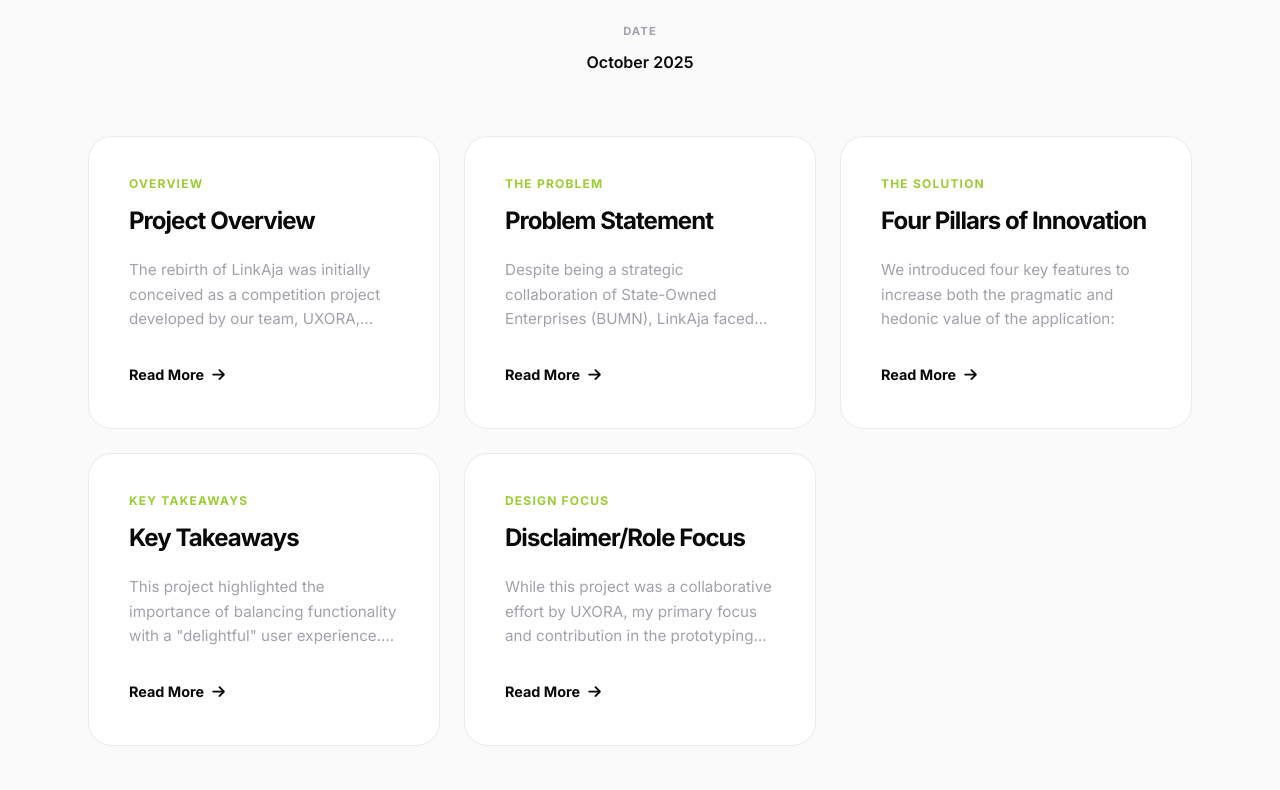
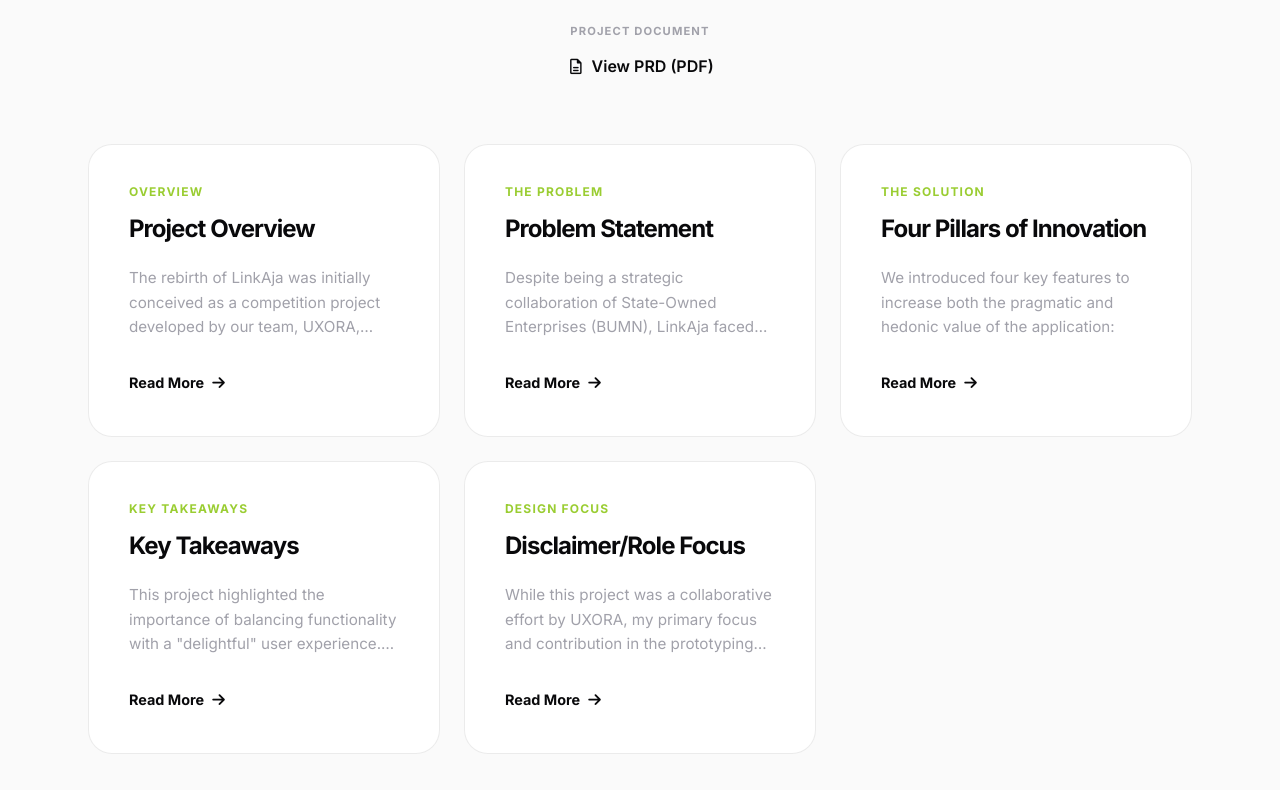
Before and after one commit to firmanchrstn/my-portfolio, a plain HTML site: page linkaja-competition.html in a window 1280 px wide. Shown: the part 310-1100 px from the top of the page. Drawn offline with nearby package versions, Linux system fonts and the light colour scheme.

Commit message:
update PRD

```diff
--- a/linkaja-competition.html
+++ b/linkaja-competition.html
@@ -45,8 +45,15 @@
             <h1 class="large-title reveal">MIA 2025 ft. LinkAja</h1>
 
             <div class="details__meta reveal">
-                <div class="meta__item"><small>Date</small>
-                    <p>October 2025</p>
+                <div class="meta__item">
+                    <small>Project Document</small>
+                    <a href="./asset/prototype-figma-linkaja/UIA_FDSMIA_UXORA.pdf" target="_blank"
+                        style="display: inline-flex; align-items: center; gap: 6px; color: var(--text-heading); font-weight: 600; margin-top: 4px; transition: color 0.3s ease;">
+                        <span class="material-symbols-rounded"
+                            style="color: var(--color-primary); font-size: 1.2rem;">description</span>
+                        <span onmouseover="this.style.color='var(--color-primary)'"
+                            onmouseout="this.style.color='var(--text-heading)'">View PRD (PDF)</span>
+                    </a>
                 </div>
             </div>
         </header>
```
Also changed, not shown: inDrive.html (+8 -7 lines), rucas.html (+3 -4 lines), 1 other file.
